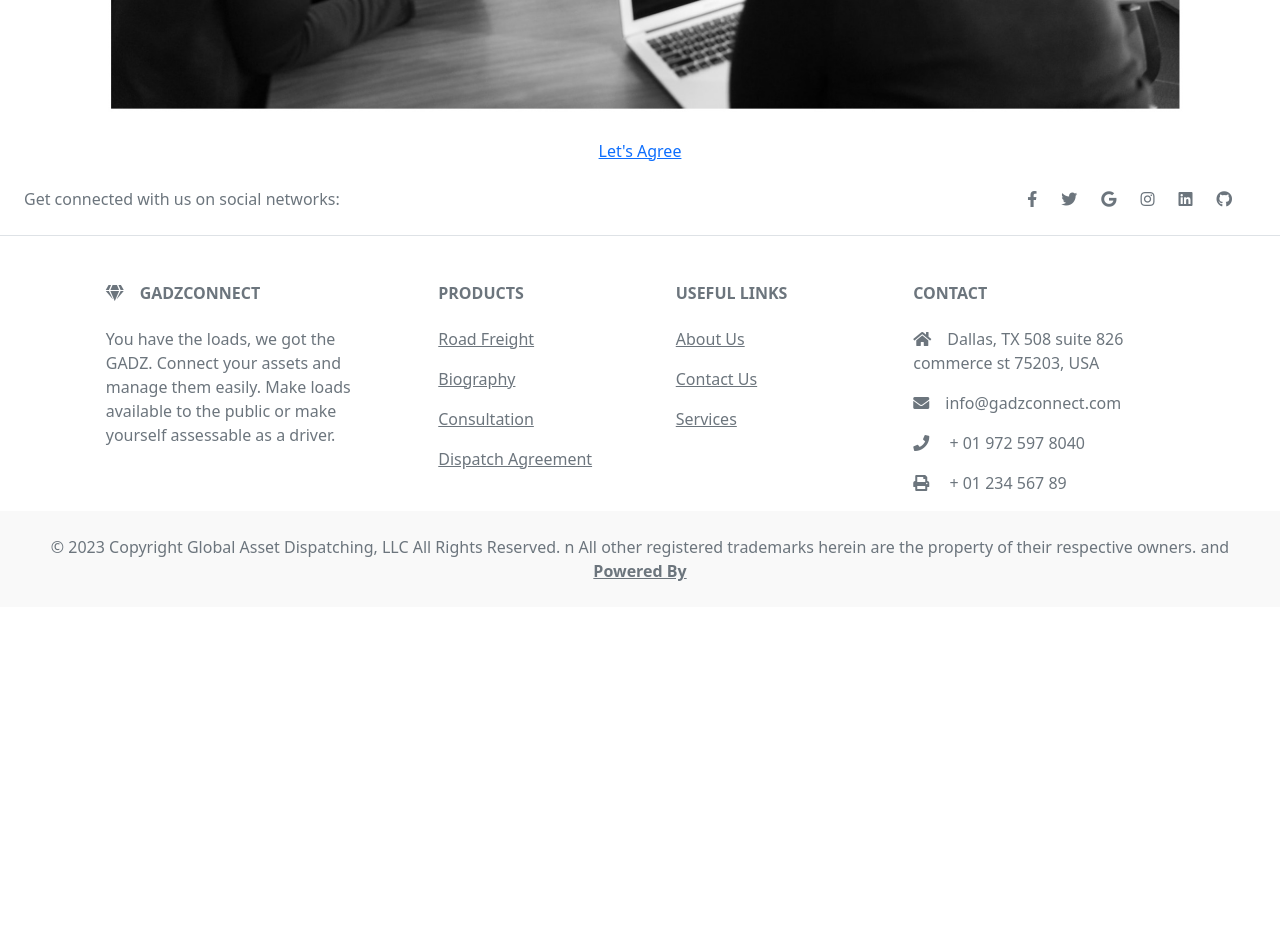
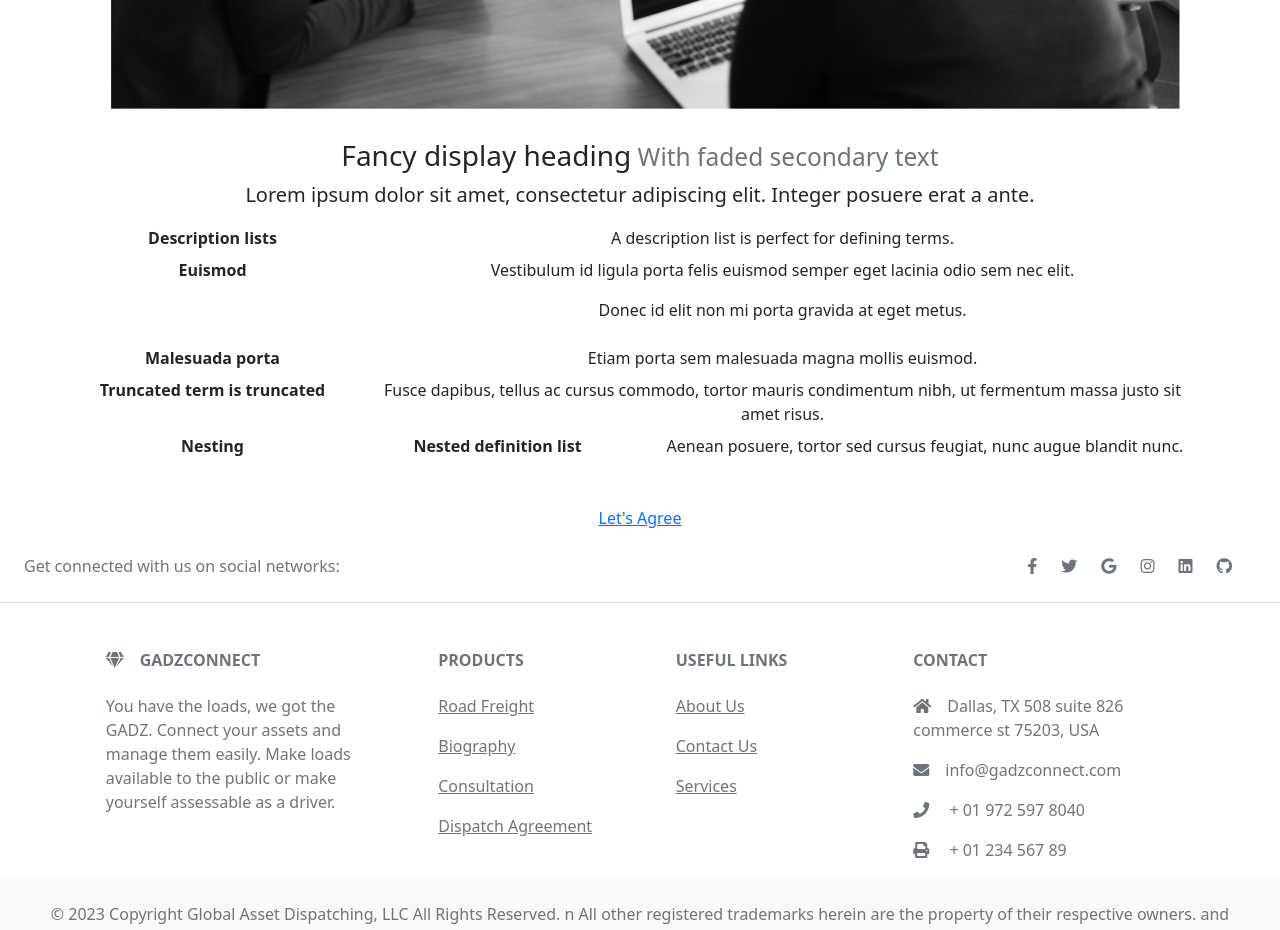
Before and after one commit to dagreatcode/GADZ, a React (Create React App) app in the folder client/: page /DispatchAgreement in a window 1280 px wide. Shown: the part 1000-1930 px from the top of the page. Before the commit the page ends 1607 px from the top, so only its background shows below. Built offline with nearby package versions, Linux system fonts and the light colour scheme.

Commit message:
Updating the icons

```diff
--- a/client/src/components/Banner/Banner.jsx
+++ b/client/src/components/Banner/Banner.jsx
@@ -7,6 +7,7 @@ import { Carousel } from "react-responsive-carousel";
 function Banner() {
   return (
     <>
+      <div style={{ textAlign: "center" }}>
         <h1 className="jumbotron display-3">
           Time fly's when you are having fun
         </h1>
@@ -19,13 +20,19 @@ function Banner() {
         allow="accelerometer; autoPlay; clipboard-write; encrypted-media; gyroscope; picture-in-picture full"
         allowFullScreen
       ></iframe> */}
-      <video autoPlay loop muted playsinline webkit-playsinline>
+        {/* <video autoPlay loop muted playsinline>
         <source
           src="https://res.cloudinary.com/fashion-commit/video/upload/v1702063638/Earth_axigrw.mp4"
           type="video/mp4"
         />
         <h1>GLOBAL ASSET DISPATCHING WE FOCUS ON MAXIMIZING YOUR PROFIT </h1>
-      </video>
+      </video> */}
+        <lord-icon
+          src="https://cdn.lordicon.com/dsccuiza.json"
+          trigger="loop"
+          delay="2000"
+          style={{ width: "250px", height: "250px" }}
+        ></lord-icon>
         {/* <video autoPlay muted controls src='./Earth.mp4' /> */}
 
         <h1 className="jumbotron display-3" style={{ padding: "100px" }}>
@@ -39,9 +46,10 @@ function Banner() {
               alt="testingImage"
             />
             <p className="legend">
-            WELCOME TO THE TEAM! GAD SPECIAIZES IN SHIPPING ANYTHING, SIZE, TYPE
-            AND DISTANCE. CONNECTING YOU WITH THE BEST OPERATOR TO TRANSPORT
-            YOUR LOADS. TELL US ABOUT YOUR BUSINESS NEEDS AND SIGN UP TODAY!!!!
+              WELCOME TO THE TEAM! GAD SPECIAIZES IN SHIPPING ANYTHING, SIZE,
+              TYPE AND DISTANCE. CONNECTING YOU WITH THE BEST OPERATOR TO
+              TRANSPORT YOUR LOADS. TELL US ABOUT YOUR BUSINESS NEEDS AND SIGN
+              UP TODAY!!!!
             </p>
           </div>
           <div>
@@ -52,11 +60,11 @@ function Banner() {
             <p className="legend">
               {" "}
               Safety compliance New Authority load booking Rate Achievements Low
-            Deadhead Broker negotiation *BONUS* First Day SIGN UP FREE LOAD for
-            booking service for new investors ONLY!! Referral program offered
-            for existing partners and clients referring new customers. Program
-            includes 5% off one booked load after each newly referred owner
-            opertors and company drivers signed on with GAD,LLC!!
+              Deadhead Broker negotiation *BONUS* First Day SIGN UP FREE LOAD
+              for booking service for new investors ONLY!! Referral program
+              offered for existing partners and clients referring new customers.
+              Program includes 5% off one booked load after each newly referred
+              owner opertors and company drivers signed on with GAD,LLC!!
             </p>
           </div>
           <div>
@@ -69,10 +77,10 @@ function Banner() {
               GLOBAL ASSEST DISPATCHING SERVICE IS A ORGANIC BUSINESS BUILT WITH
               INTERGRITY . WE ARE INDEPENDANT CONSULTANTS BUILDING A BUSINESS TO
               BUSINESS RELATIONSHIP ALL OVER THE COUNTRY. WE ARE DESIGNED TO
-            PROVIDE A SAFE, HEALTHY AND WEATHLY BALANCE FOR OWNER OPERATORS AND
-            NEW AUTHORITES WE FOCUS ON SCALING UP YOUR BUISNESS BY SECURING A
-            PLAN OF HEALTHY FINANCIAL GROWTH AND HELP YOU TO BUILD EXCEPTIONAL
-            PARTNERSHIPS IN THE TRUCKING INDUSTRY{" "}
+              PROVIDE A SAFE, HEALTHY AND WEATHLY BALANCE FOR OWNER OPERATORS
+              AND NEW AUTHORITES WE FOCUS ON SCALING UP YOUR BUISNESS BY
+              SECURING A PLAN OF HEALTHY FINANCIAL GROWTH AND HELP YOU TO BUILD
+              EXCEPTIONAL PARTNERSHIPS IN THE TRUCKING INDUSTRY{" "}
             </p>
           </div>
         </Carousel>
@@ -105,6 +113,7 @@ function Banner() {
         loading="lazy"
         referrerpolicy="no-referrer-when-downgrade"
       ></iframe> */}
+      </div>
     </>
   );
 }
--- a/client/src/containers/AboutUs/globalassetdispatching/Biography/Bio.tsx
+++ b/client/src/containers/AboutUs/globalassetdispatching/Biography/Bio.tsx
@@ -89,40 +89,7 @@ const Bio = () => {
                 Leading With Integrity! Our core values: 1. Trust 2. Resilence
                 3. Transparency 4. Reliable
               </p>
-              <h3>
-  Fancy display heading
-  <small className="text-muted"> With faded secondary text</small>
-</h3>
-<blockquote className="blockquote">
-  <p className="mb-0">Lorem ipsum dolor sit amet, consectetur adipiscing elit. Integer posuere erat a ante.</p>
-</blockquote>
-
-
             </div>
-            <dl className="row">
-  <dt className="col-sm-3">Description lists</dt>
-  <dd className="col-sm-9">A description list is perfect for defining terms.</dd>
-
-  <dt className="col-sm-3">Euismod</dt>
-  <dd className="col-sm-9">
-    <p>Vestibulum id ligula porta felis euismod semper eget lacinia odio sem nec elit.</p>
-    <p>Donec id elit non mi porta gravida at eget metus.</p>
-  </dd>
-
-  <dt className="col-sm-3">Malesuada porta</dt>
-  <dd className="col-sm-9">Etiam porta sem malesuada magna mollis euismod.</dd>
-
-  <dt className="col-sm-3 text-truncate">Truncated term is truncated</dt>
-  <dd className="col-sm-9">Fusce dapibus, tellus ac cursus commodo, tortor mauris condimentum nibh, ut fermentum massa justo sit amet risus.</dd>
-
-  <dt className="col-sm-3">Nesting</dt>
-  <dd className="col-sm-9">
-    <dl className="row">
-      <dt className="col-sm-4">Nested definition list</dt>
-      <dd className="col-sm-8">Aenean posuere, tortor sed cursus feugiat, nunc augue blandit nunc.</dd>
-    </dl>
-  </dd>
-</dl>
           </div>
         </div>
       </div>
--- a/client/src/containers/AboutUs/globalassetdispatching/ConsultationForm/Consultation.tsx
+++ b/client/src/containers/AboutUs/globalassetdispatching/ConsultationForm/Consultation.jsx
@@ -36,7 +36,14 @@ const Consultation = () => {
               <h1 className="display-3" style={{ padding: "40px" }}>
                 Consultation interest
               </h1>
-              <p className="fs-5">Call us for a free consultation. See below..</p>
+              <lord-icon
+                src="https://cdn.lordicon.com/egmlnyku.json"
+                trigger="hover"
+                style={{ width: "250px", height: "250px" }}
+              ></lord-icon>
+              <p className="fs-5">
+                Call us for a free consultation. See below..
+              </p>
               <ul className="fs-2 list-unstyled" style={{ padding: "40px" }}>
                 <li>Services Offered</li>
                 <li>Customer Service Issues</li>
--- a/client/src/containers/AboutUs/globalassetdispatching/DispatchAgreement/DispatchAgreement.jsx
+++ b/client/src/containers/AboutUs/globalassetdispatching/DispatchAgreement/DispatchAgreement.jsx
@@ -35,6 +35,58 @@ const DispatchAgreement = () => {
             </div>
             <img src={Image1} style={{ width: "100%" }} alt="talks" />
           </div>
+          <div>
+            {" "}
+            <h3>
+              Fancy display heading
+              <small className="text-muted"> With faded secondary text</small>
+            </h3>
+            <blockquote className="blockquote">
+              <p className="mb-0">
+                Lorem ipsum dolor sit amet, consectetur adipiscing elit. Integer
+                posuere erat a ante.
+              </p>
+            </blockquote>
+          </div>
+          <dl className="row">
+            <dt className="col-sm-3">Description lists</dt>
+            <dd className="col-sm-9">
+              A description list is perfect for defining terms.
+            </dd>
+
+            <dt className="col-sm-3">Euismod</dt>
+            <dd className="col-sm-9">
+              <p>
+                Vestibulum id ligula porta felis euismod semper eget lacinia
+                odio sem nec elit.
+              </p>
+              <p>Donec id elit non mi porta gravida at eget metus.</p>
+            </dd>
+
+            <dt className="col-sm-3">Malesuada porta</dt>
+            <dd className="col-sm-9">
+              Etiam porta sem malesuada magna mollis euismod.
+            </dd>
+
+            <dt className="col-sm-3 text-truncate">
+              Truncated term is truncated
+            </dt>
+            <dd className="col-sm-9">
+              Fusce dapibus, tellus ac cursus commodo, tortor mauris condimentum
+              nibh, ut fermentum massa justo sit amet risus.
+            </dd>
+
+            <dt className="col-sm-3">Nesting</dt>
+            <dd className="col-sm-9">
+              <dl className="row">
+                <dt className="col-sm-4">Nested definition list</dt>
+                <dd className="col-sm-8">
+                  Aenean posuere, tortor sed cursus feugiat, nunc augue blandit
+                  nunc.
+                </dd>
+              </dl>
+            </dd>
+          </dl>
           <Link to="/Agreement">Let's Agree</Link>
         </div>
       </div>
```
Also changed, not shown: client/src/containers/AboutUs/AboutUs.jsx (renamed from client/src/containers/AboutUs/AboutUs.tsx). Lines whose indentation alone changed are shown as unchanged.
